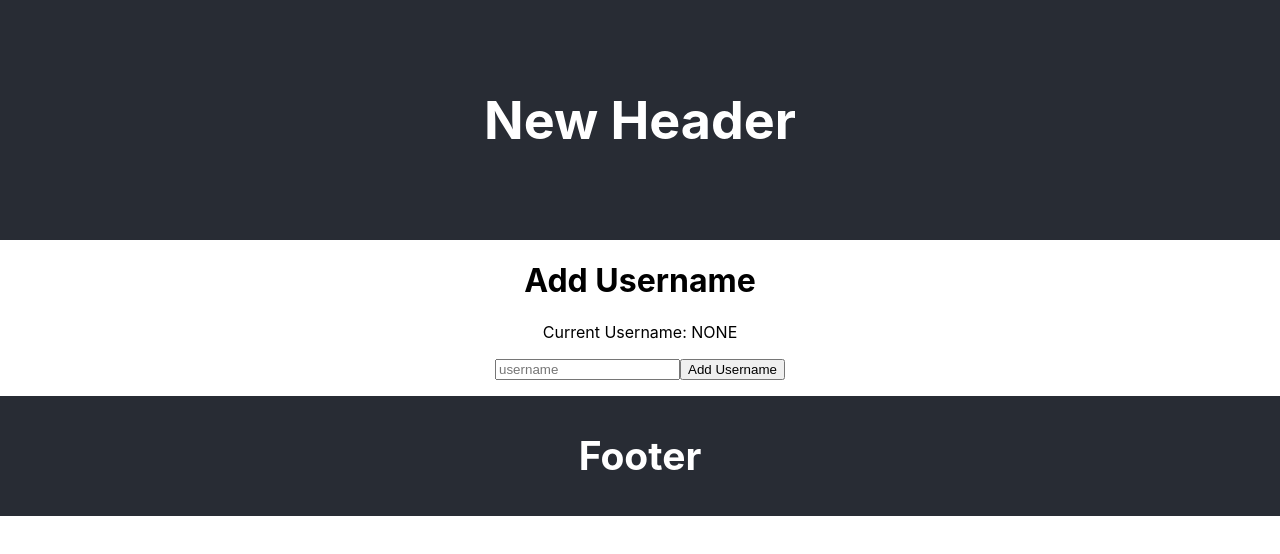
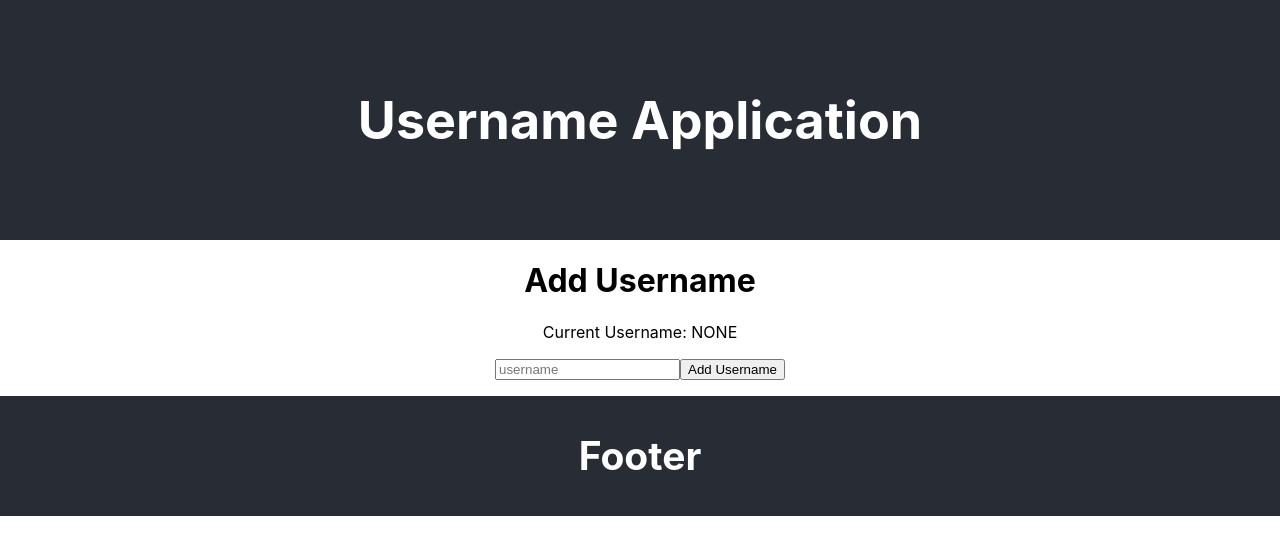
Before and after one commit to karabayse/react-dev-app, a React (Create React App) app in the folder my-app/: page / in a window 1280 px wide. Shown: the top 554 px of the page. Built offline with nearby package versions, Linux system fonts and the light colour scheme.

Commit message:
adjusted header

```diff
--- a/my-app/src/components/Header/Header.js
+++ b/my-app/src/components/Header/Header.js
@@ -4,7 +4,7 @@ class Header extends Component {
   render() {
     return(
       <div className="App-header">
-        <h1>New Header</h1>
+        <h1>Username Application</h1>
       </div> // end containing div
     ); // end JSX
   } // end render
```
